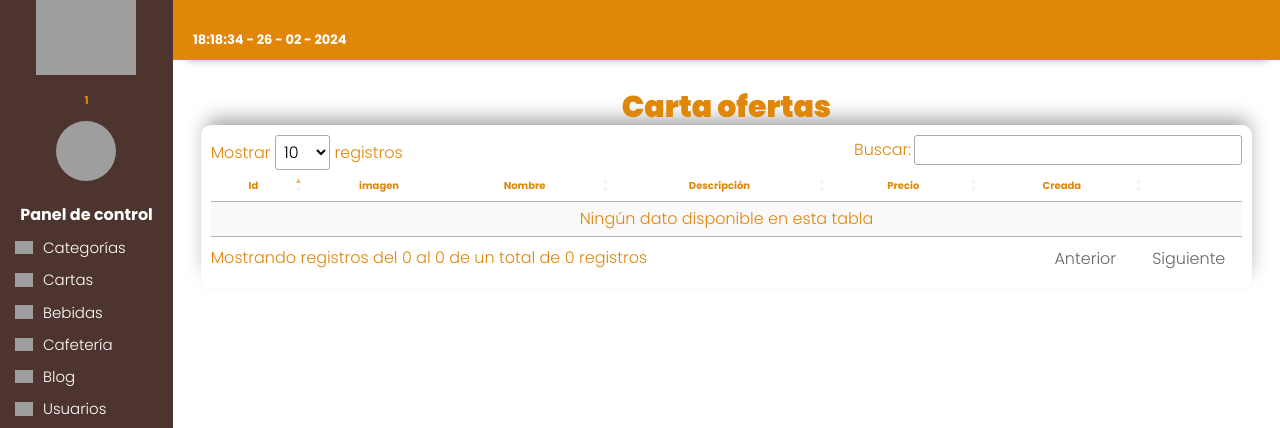
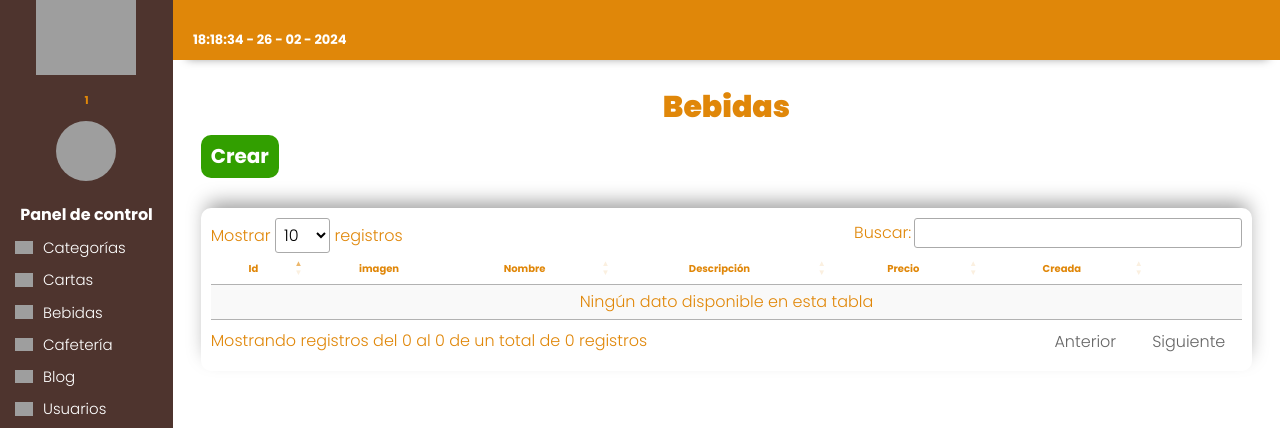
Before and after one commit to feapta/barcoyotenueva, a PHP site: page /menus/listarDash in a window 1280 px wide. Shown: the top 428 px of the page. Run offline with PHP 8.4, Linux system fonts and the light colour scheme; the visitor is signed in with stand-in values (Sample User, id 1); data that the repository does not hold is empty; grey boxes are pictures that could not be loaded.

Commit message:
paginas modificadas

```diff
--- a/views/admin/dashboard.php
+++ b/views/admin/dashboard.php
@@ -74,7 +74,7 @@
                             <span data-paso_menu="3"> Bebidas</span>
                         </div>
                         <nav class="navega-3">
-                            <a href="/menus/listarDash"><img src="/build/img/flecha-dr16-B.png" alt="">   Menus</a>
+                            <a href="/menus/listarDash"><img src="/build/img/flecha-dr16-B.png" alt="">   Bebidas</a>
                             <a href="/menus/crearDash"><img src="/build/img/flecha-dr16-B.png" alt="">   Crear</a>
                         </nav>
 
@@ -84,7 +84,7 @@
                             <span data-paso_menu="4"> Cafetería</span>
                         </div>
                         <nav class="navega-4">
-                            <a href="/admin/ofertas"><img src="/build/img/flecha-dr16-B.png" alt="">   Ofertas</a>
+                            <a href="/admin/ofertas"><img src="/build/img/flecha-dr16-B.png" alt="">   Cafetería</a>
                             <a href="/admin/crear_oferta"><img src="/build/img/flecha-dr16-B.png" alt="">   Crear</a>
                         </nav>
 
--- a/views/admin/menus/actualizar.php
+++ b/views/admin/menus/actualizar.php
@@ -2,7 +2,7 @@
 <!-- Pagina actualizar productos -->
 
 <div class="contenedor contenido_centrado crear_nuevo_menu">
-    <h3>Actualizar menu</h3>
+    <h3>Actualizar bebida</h3>
 
     <?php include_once __DIR__ . "/../../templates/alertas.php" ?>
 
--- a/views/admin/menus/crear.php
+++ b/views/admin/menus/crear.php
@@ -2,7 +2,7 @@
 <!-- Pagina crea nuevo menu -->
 
 <div class="contenedor contenido_centrado crear_nuevo_menu">
-    <h3>Crear nuevo menu</h3>
+    <h3>Crear bebida</h3>
 
     <?php include_once __DIR__ . "/../../templates/alertas.php" ?>
 
--- a/views/admin/menus/menus.php
+++ b/views/admin/menus/menus.php
@@ -2,7 +2,11 @@
 <!-- Pagina menus -->
 
 <div class="contenedor contenedor_tablas">
-    <h3>Carta ofertas</h3>
+    <h3>Bebidas</h3>
+
+    <div class="contenedor_botones">
+        <a href="/menus/crearDash" class="boton_verde ">Crear</a>
+    </div>
 
     <div class="contenedor_tabla">
         <table id="menus" class="display" style="width:100%">
--- a/views/admin/ofertas/actualizar.php
+++ b/views/admin/ofertas/actualizar.php
@@ -2,7 +2,7 @@
 <!-- Actualizar oferta  -->
 
 <div class="contenedor contenido_centrado crear_nuevo_formulario">
-    <h3>Actualizar oferta</h3>
+    <h3>Actualizar</h3>
 
     <?php include_once __DIR__ . "/../../templates/alertas.php" ?>
 
--- a/views/admin/ofertas/crear.php
+++ b/views/admin/ofertas/crear.php
@@ -2,7 +2,7 @@
 <!-- Crear nueva oferta -->
 
 <div class="contenedor contenido_centrado crear_nuevo_oferta">
-    <h3>Crear nueva oferta</h3>
+    <h3>Crear</h3>
 
     <?php include_once __DIR__ . "/../../templates/alertas.php" ?>
 
--- a/views/admin/ofertas/ofertas.php
+++ b/views/admin/ofertas/ofertas.php
@@ -2,10 +2,10 @@
 <!-- Pagina ofertas -->
 
 <div class="contenedor contenedor_tablas">
-    <h3>Ofertas de temporada</h3>
+    <h3>Cafetería</h3>
 
     <div class="contenedor_botones">
-        <a href="/admin/crear_oferta" class="boton_verde ">Crear oferta</a>
+        <a href="/admin/crear_oferta" class="boton_verde ">Crear</a>
     </div>
 
     <div class="contenedor_tabla">
```
